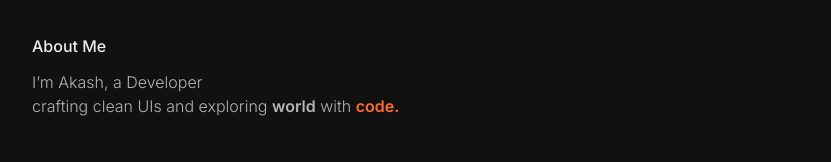
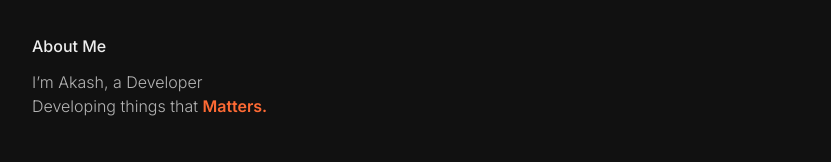
Before and after one commit to theakash04/portfolio, a Next.js app: page / in a window 1280 px wide. Shown: the part 447-609 px from the top of the page, without its empty margins (224-1055 px from the left). Built offline with nearby package versions, Linux system fonts and the light colour scheme; no server answers.

Commit message:
update in about

```diff
--- a/src/components/HeroSection/About.tsx
+++ b/src/components/HeroSection/About.tsx
@@ -13,8 +13,8 @@ export default function About() {
           <p className="text-[#B4B4B4] font-light">
             I’m Akash, a Developer
             <br />
-            crafting clean UIs and exploring <span className="font-semibold">world</span>{" "}
-            with <span className="text-[#FE6A34] font-semibold">code.</span>
+            Developing things
+            that <span className="text-[#FE6A34] font-semibold">Matters.</span>
           </p>
         </div>
       </div>
```
